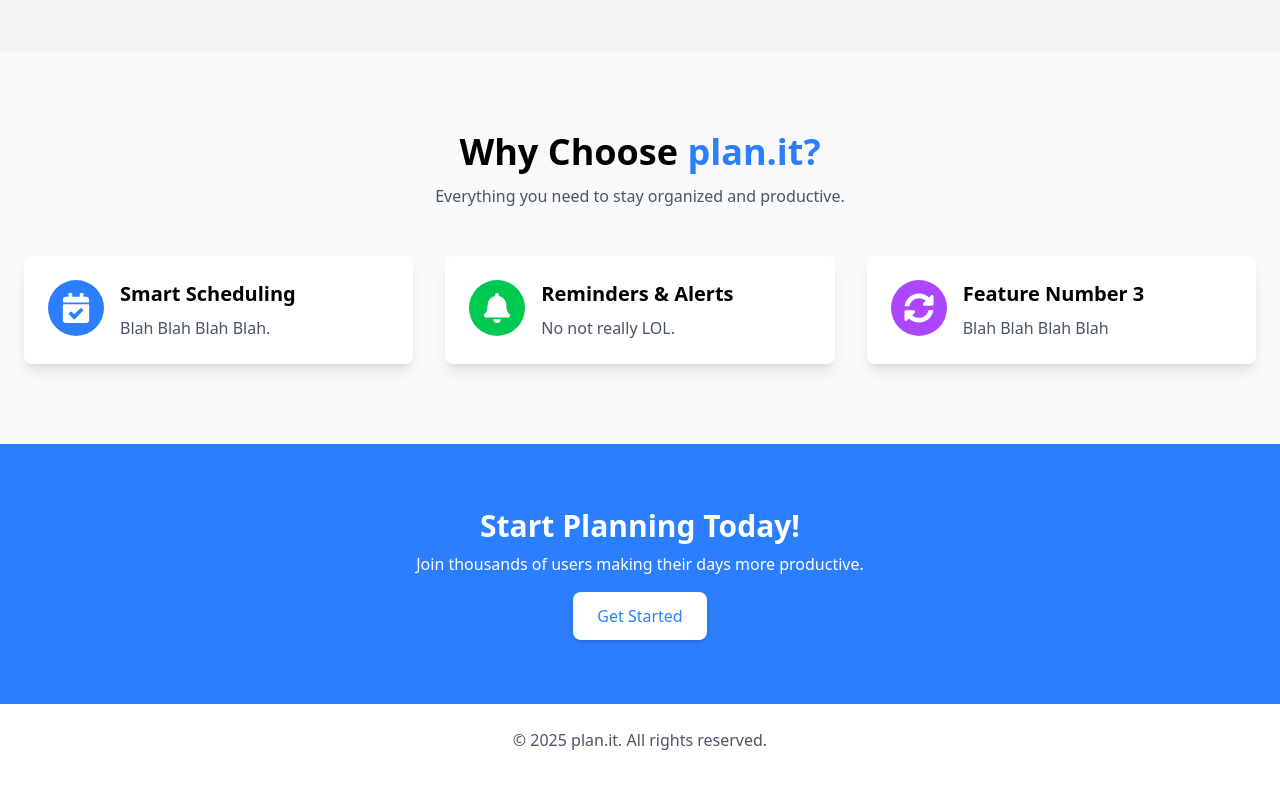
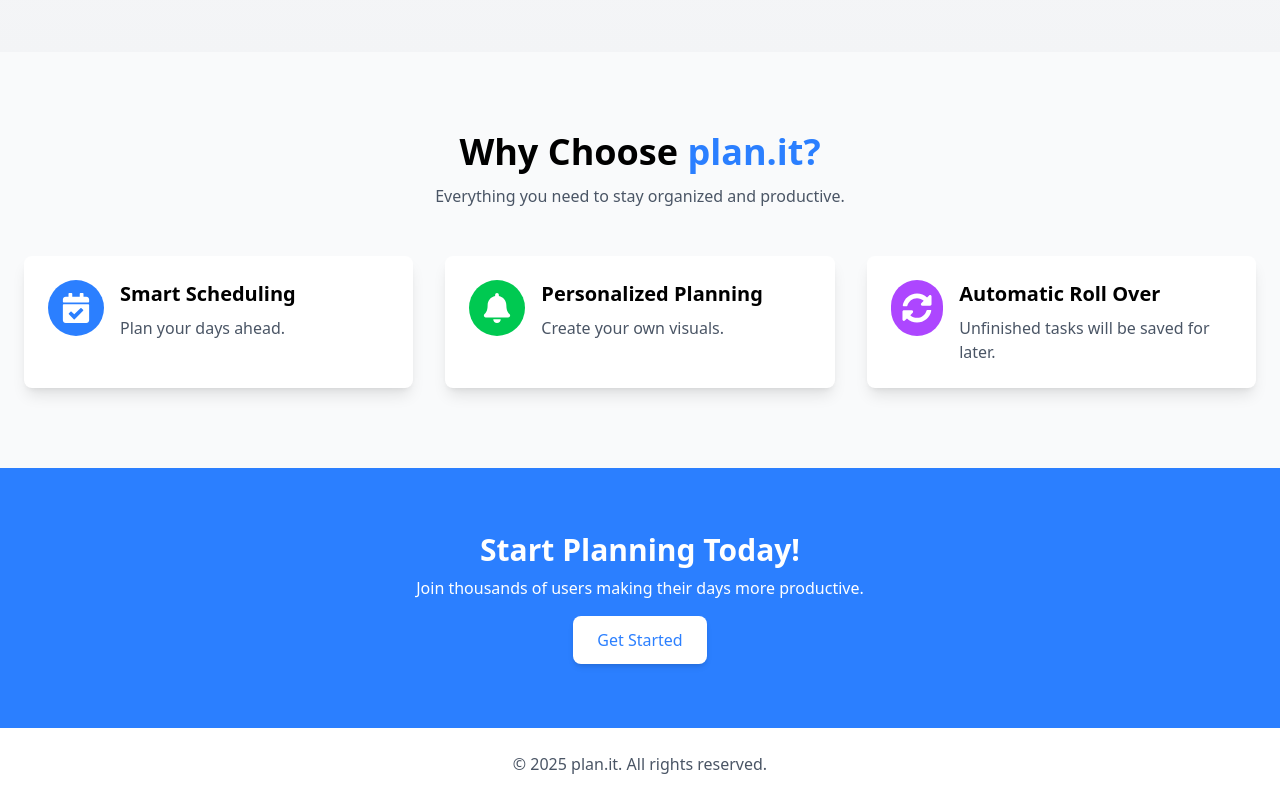
Before and after one commit to agc6/plan.it, a React (Vite) app in the folder client/: page / in a window 1280 px wide. Shown: the part 748-1548 px from the top of the page. Before the commit the page ends 1524 px from the top, so only its background shows below. Built offline with nearby package versions, Linux system fonts and the light colour scheme.

Commit message:
updated wording on landing page

```diff
--- a/client/src/components/Features.jsx
+++ b/client/src/components/Features.jsx
@@ -5,19 +5,19 @@ import { FaCalendarCheck, FaBell, FaSyncAlt } from "react-icons/fa";
 const features = [
   {
     title: "Smart Scheduling",
-    desc: "Blah Blah Blah Blah.",
+    desc: "Plan your days ahead.",
     icon: <FaCalendarCheck className="text-white text-3xl" />,
     bgColor: "bg-blue-500"
   },
   {
-    title: "Reminders & Alerts",
-    desc: "No not really LOL.",
+    title: "Personalized Planning",
+    desc: "Create your own visuals.",
     icon: <FaBell className="text-white text-3xl" />,
     bgColor: "bg-green-500"
   },
   {
-    title: "Feature Number 3",
-    desc: "Blah Blah Blah Blah",
+    title: "Automatic Roll Over",
+    desc: "Unfinished tasks will be saved for later.",
     icon: <FaSyncAlt className="text-white text-3xl" />,
     bgColor: "bg-purple-500"
   }
```
